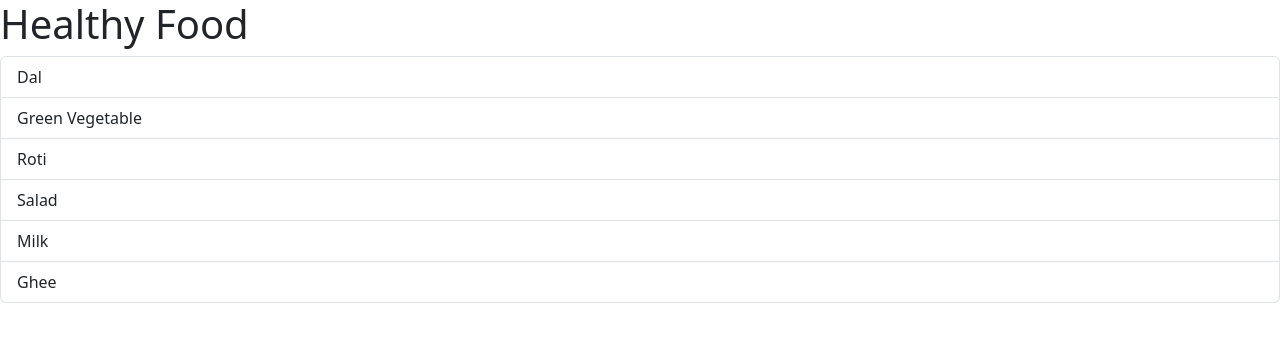
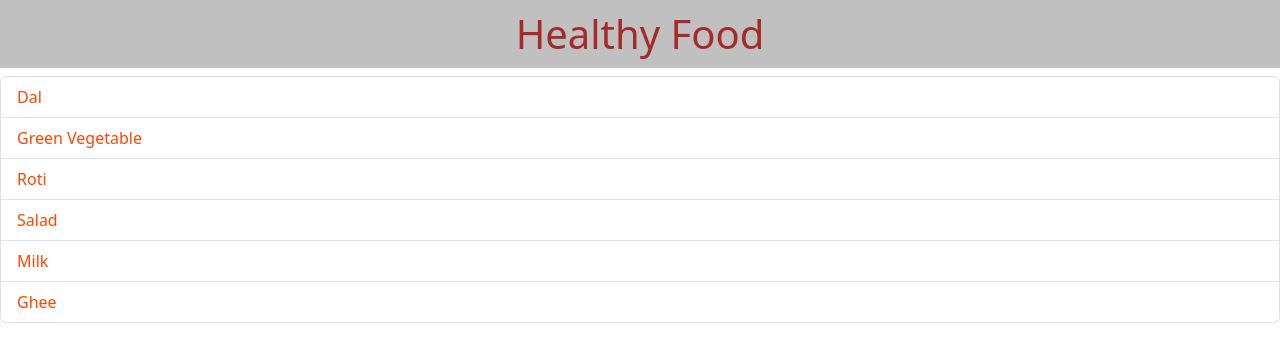
Before and after one commit to shubhampathare25/Healthy-Food, a React (Vite) app: page / in a window 1280 px wide. Shown: the top 362 px of the page. Built offline with nearby package versions, Linux system fonts and the light colour scheme.

Commit message:
Food items name changes

```diff
--- a/src/App.css
+++ b/src/App.css
@@ -0,0 +1,7 @@
+
+.food-heading {
+  background-color: silver;
+  color: brown;
+  text-align: center;
+  padding: 10px;
+}
--- a/src/App.jsx
+++ b/src/App.jsx
@@ -1,18 +1,23 @@
 import FoodItems from "./components/FoodItems";
-
+import ErrorMessage from "./components/Errormessage";
 import "bootstrap/dist/css/bootstrap.min.css";
 import "./App.css";
 
 function App() {
- // let foodItems = [];
-  let foodItems = ["Dal", "Green Vegetable", "Roti", "Salad", "Milk", "Ghee"];
-
+  let foodItems = [
+    "Dal",
+    "Green Vegetable",
+    "Roti",
+    "Salad",
+    "Milk",
+    "Ghee",
+  ];
 
   return (
     <>
-      <h1>Healthy Food</h1>
-      {foodItems.length === 0 && <h3>I am still hungry.</h3>}
-      <FoodItems></FoodItems>
+      <h1 className="food-heading">Healthy Food</h1>
+      <ErrorMessage items={foodItems} />
+      <FoodItems items={foodItems} />
     </>
   );
 }
--- a/src/components/Errormessage.jsx
+++ b/src/components/Errormessage.jsx
@@ -1,5 +1,7 @@
-const ErrorMessage = () => {
-  let foodItems = ["Dal", "Green Vegetable", "Roti", "Salad", "Milk", "Ghee"];
+const ErrorMessage = ( {items} ) => {
+let foodItems = ["Dal", "Green Vrgetwable", "Roti", "Salad", "Milk", "Ghee"];
 
-  return foodItems.length === 0 && <h3>I am still hungry.</h3>;
+  return <> {foodItems.length === 0 && <h3>I am still hungry.</h3>}</>
 };
+
+export default ErrorMessage;
--- a/src/components/FoodItems.jsx
+++ b/src/components/FoodItems.jsx
@@ -1,13 +1,10 @@
-const FoodItems = () => {
-  let foodItems = ["Dal", "Green Vegetable", "Roti", "Salad", "Milk", "Ghee"];
+import Item from "./Item";
 
-
+const FoodItems = ({ items }) => {
   return (
     <ul className="list-group">
-      {foodItems.map((item) => (
-        <li key={item} className="list-group-item">
-          {item}
-        </li>
+      {items.map((item) => (
+        <Item key={item} foodItem={item} />
       ))}
     </ul>
   );
--- /dev/null
+++ b/src/components/Item.module.css
@@ -0,0 +1,8 @@
+.kg-item {
+  background-color: khaki;
+}
+
+.kg-span {
+  font-weight: 500;
+  color: orangered;
+}
--- /dev/null
+++ b/src/components/item.jsx
@@ -0,0 +1,11 @@
+import styles from "./Item.module.css";
+
+const Item = ({ foodItem }) => {
+  return (
+    <li className={`list-group-item ${styles["kg-item"]}`}>
+      <span className={styles["kg-span"]}>{foodItem}</span>
+    </li>
+  );
+};
+
+export default Item;
```
